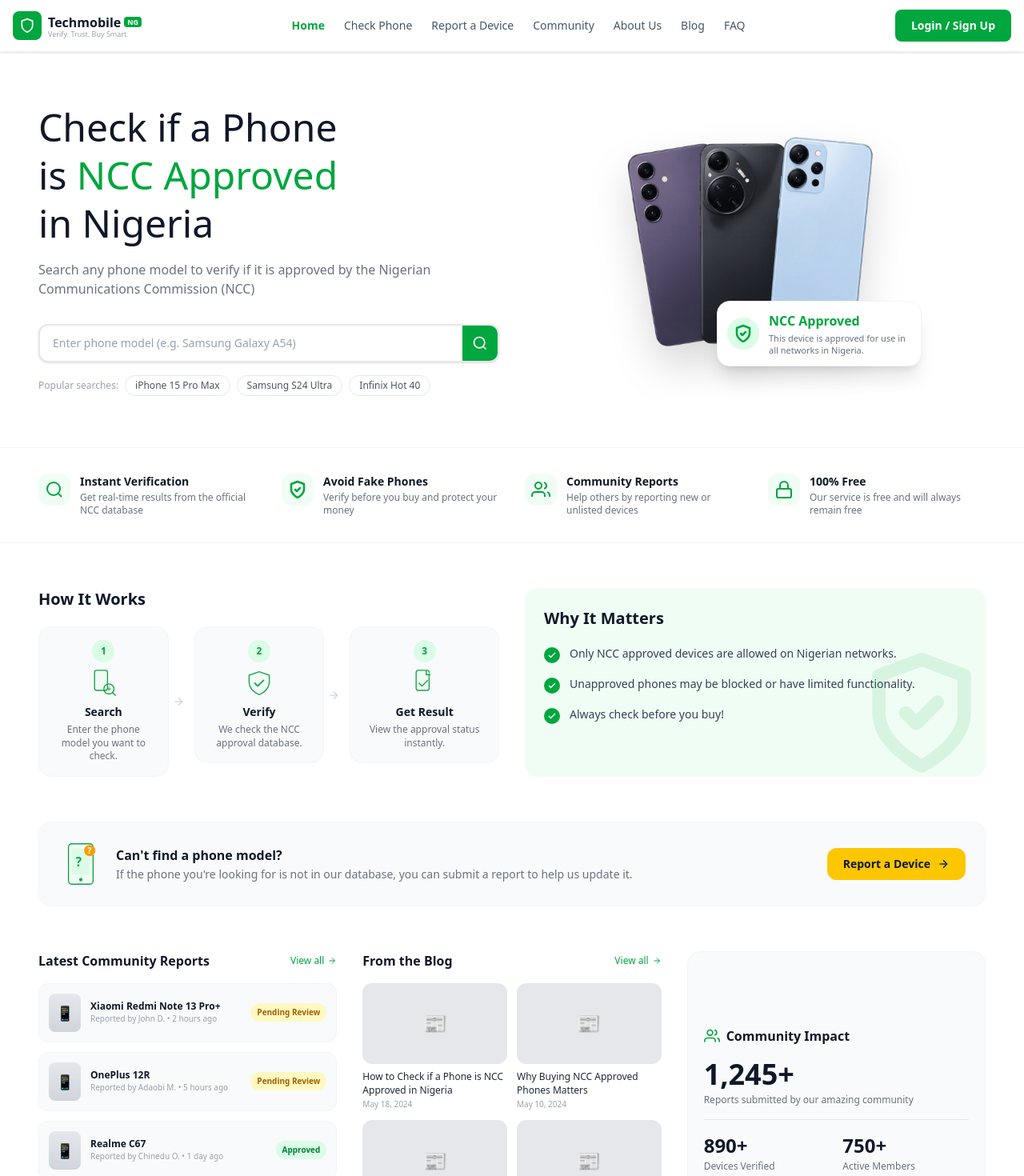
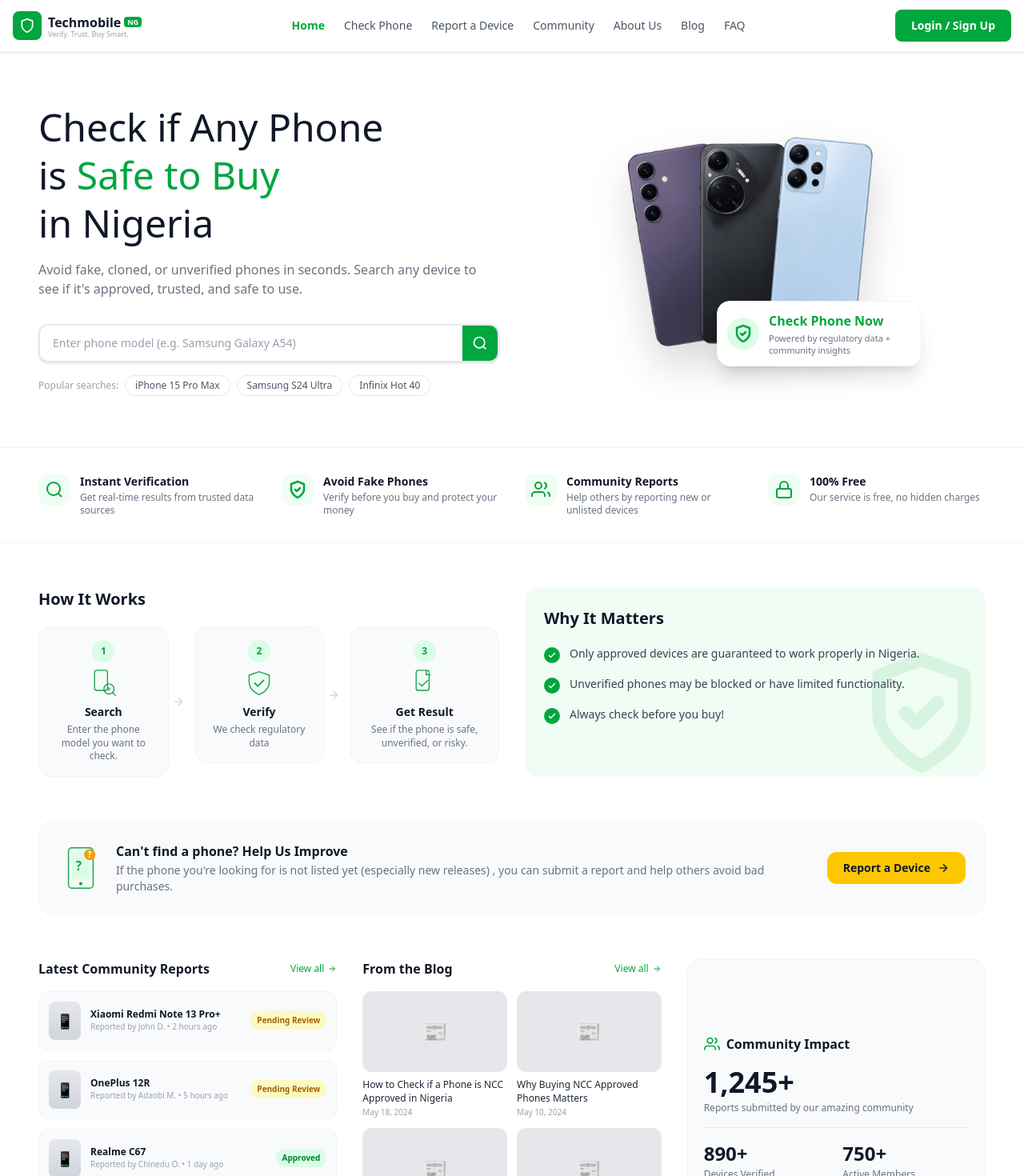
Before and after one commit to justPoly/techmobile-verify, a React app in the folder frontend/: page / in a window 1280 px wide. Shown: the top 1470 px of the page at 80% size. Built offline with nearby package versions, Linux system fonts and the light colour scheme; the HTML template or start-up script is replaced by a standard one.

Commit message:
Updated the website copy

```diff
--- a/frontend/src/components/Footer.jsx
+++ b/frontend/src/components/Footer.jsx
@@ -128,8 +128,8 @@ export default function Footer() {
             <div>
               <h3 className="text-white font-semibold text-sm mb-3">Disclaimer</h3>
               <p className="text-xs text-gray-400 leading-relaxed">
-                Techmobile NG is not affiliated with the NCC. Data is sourced from the public NCC
-                database and community reports. Use at your own discretion.
+                Techmobile NG is not affiliated with the NCC. Data is sourced from the publicly available
+                records and community reports. Use at your own discretion.
               </p>
             </div>
 
--- a/frontend/src/components/Hero.jsx
+++ b/frontend/src/components/Hero.jsx
@@ -40,13 +40,13 @@ export default function Hero() {
                 {/* Left */}
                 <div className="order-2 md:order-1">
                     <h1 className="text-3xl sm:text-4xl lg:text-5xl text-gray-900 leading-tight mb-4">
-                    Check if a Phone {" "}<br/>
-                    is <span className="text-green-600">NCC&nbsp;Approved</span>{" "}<br/>
+                    Check if Any Phone {" "}<br/>
+                    is <span className="text-green-600">Safe to Buy</span>{" "}<br/>
                     in Nigeria
                     </h1>
                     <p className="text-gray-500 text-base mb-8">
-                    Search any phone model to verify if it is approved by the Nigerian
-                    Communications Commission (NCC)
+                    Avoid fake, cloned, or unverified phones in seconds.
+                    Search any device to see if it's approved, trusted, and safe to use.
                     </p>
 
                     {/* Search Bar */}
@@ -94,9 +94,9 @@ export default function Hero() {
                         <ShieldIcon className="w-6 h-6 text-green-600" />
                         </div>
                         <div>
-                        <p className="text-green-600 font-bold text-sm sm:text-base">NCC Approved</p>
+                        <p className="text-green-600 font-bold text-sm sm:text-base">Check Phone Now</p>
                         <p className="text-gray-500 text-[11px] leading-snug mt-0.5">
-                            This device is approved for use in all networks in Nigeria.
+                            Powered by regulatory data + community insights
                         </p>
                         </div>
                     </div>
--- a/frontend/src/pages/Home.jsx
+++ b/frontend/src/pages/Home.jsx
@@ -90,7 +90,7 @@ export default function Home() {
     {
       icon: <SearchIcon className="w-6 h-6 text-green-600" />,
       title: "Instant Verification",
-      desc: "Get real-time results from the official NCC database",
+      desc: "Get real-time results from trusted data sources",
     },
     {
       icon: <ShieldIcon className="w-6 h-6 text-green-600" />,
@@ -105,7 +105,7 @@ export default function Home() {
     {
       icon: <LockIcon className="w-6 h-6 text-green-600" />,
       title: "100% Free",
-      desc: "Our service is free and will always remain free",
+      desc: "Our service is free, no hidden charges",
     },
   ];
 
@@ -127,7 +127,7 @@ export default function Home() {
     {
       num: 2,
       title: "Verify",
-      desc: "We check the NCC approval database.",
+      desc: "We check regulatory data",
       icon: (
         <svg viewBox="0 0 40 40" fill="none" className="w-9 h-9">
           <path d="M20 4l-14 5v9c0 8 6 15 14 18 8-3 14-10 14-18V9L20 4z"
@@ -140,7 +140,7 @@ export default function Home() {
     {
       num: 3,
       title: "Get Result",
-      desc: "View the approval status instantly.",
+      desc: "See if the phone is safe, unverified, or risky.",
       icon: (
         <svg viewBox="0 0 40 40" fill="none" className="w-9 h-9">
           <rect x="8" y="2" width="18" height="28" rx="3" fill="#f0fdf4" stroke="#16a34a" strokeWidth="1.5" />
@@ -152,8 +152,8 @@ export default function Home() {
   ];
 
   const whyMatters = [
-    "Only NCC approved devices are allowed on Nigerian networks.",
-    "Unapproved phones may be blocked or have limited functionality.",
+    "Only approved devices are guaranteed to work properly in Nigeria.",
+    "Unverified phones may be blocked or have limited functionality.",
     "Always check before you buy!",
   ];
 
@@ -255,10 +255,10 @@ export default function Home() {
             <div className="flex items-start sm:items-center gap-4">
               <PhoneQuestionIcon />
               <div>
-                <p className="font-bold text-gray-900 text-base">Can't find a phone model?</p>
+                <p className="font-bold text-gray-900 text-base">Can't find a phone? Help Us Improve</p>
                 <p className="text-gray-500 text-sm mt-0.5">
-                  If the phone you're looking for is not in our database, you can submit a
-                  report to help us update it.
+                  If the phone you're looking for is not listed yet (especially new releases) , you can submit a
+                  report and help others avoid bad purchases.
                 </p>
               </div>
             </div>
```
